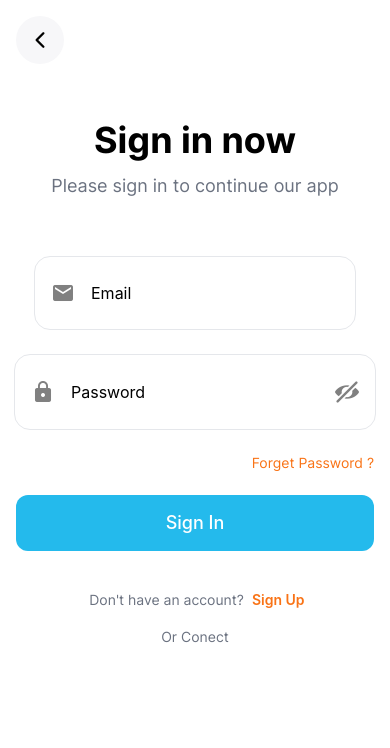
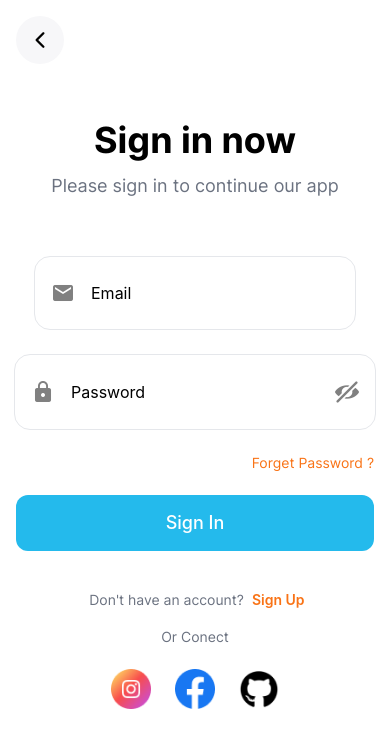
Before and after one commit to Orizaaaaa/travelnoob, a React Native app: screen /login in a window 390 px wide. Shown: the top 748 px of the page. Built offline with nearby package versions, Linux system fonts and the light colour scheme.

Commit message:
finish login page

```diff
--- a/screens/login/LoginScreen.tsx
+++ b/screens/login/LoginScreen.tsx
@@ -1,10 +1,11 @@
-import { View, Text, ScrollView, TouchableOpacity, Button, Dimensions } from 'react-native'
+import { View, Text, ScrollView, TouchableOpacity, Button, Dimensions, Image, Linking } from 'react-native'
 import React, { useEffect, useState } from 'react'
 import { Ionicons } from '@expo/vector-icons';
 import ButtonBack from '../../components/elements/buttonBack';
 import { useNavigation } from '@react-navigation/native';
 import UserInput from '../../components/elements/input/authInput';
 import ButtonPrimary from '../../components/elements/buttonPrimary';
+import { connection } from '../../utils/dataObject';
 
 
 const LoginScreen = () => {
@@ -80,9 +81,13 @@ const LoginScreen = () => {
                 </Text>
             </View>
 
-            <View className='flex w-full pt-5 flex-row items-center justify-center '>
-                <View className='flex-col'>
-
+            <View className='flex w-full pt-6 flex-row items-center justify-center '>
+                <View className='flex-row space-x-6'>
+                    {connection.map((items, index) => (
+                        <TouchableOpacity key={index} onPress={() => Linking.openURL(items.link)}>
+                            <Image resizeMode='contain' source={items.icon} className='w-10 h-10' />
+                        </TouchableOpacity>
+                    ))}
                 </View>
             </View>
 
--- a/utils/dataObject.tsx
+++ b/utils/dataObject.tsx
@@ -7,10 +7,12 @@ export const connection = [
     },
     {
         icon: require('../assets/images/fb.png'),
+        link: 'sms:081234567890?body=Halo'
 
     },
     {
         icon: require('../assets/images/github.png'),
+        link: 'sms:081234567890?body=Halo'
 
     }
 ]
```
